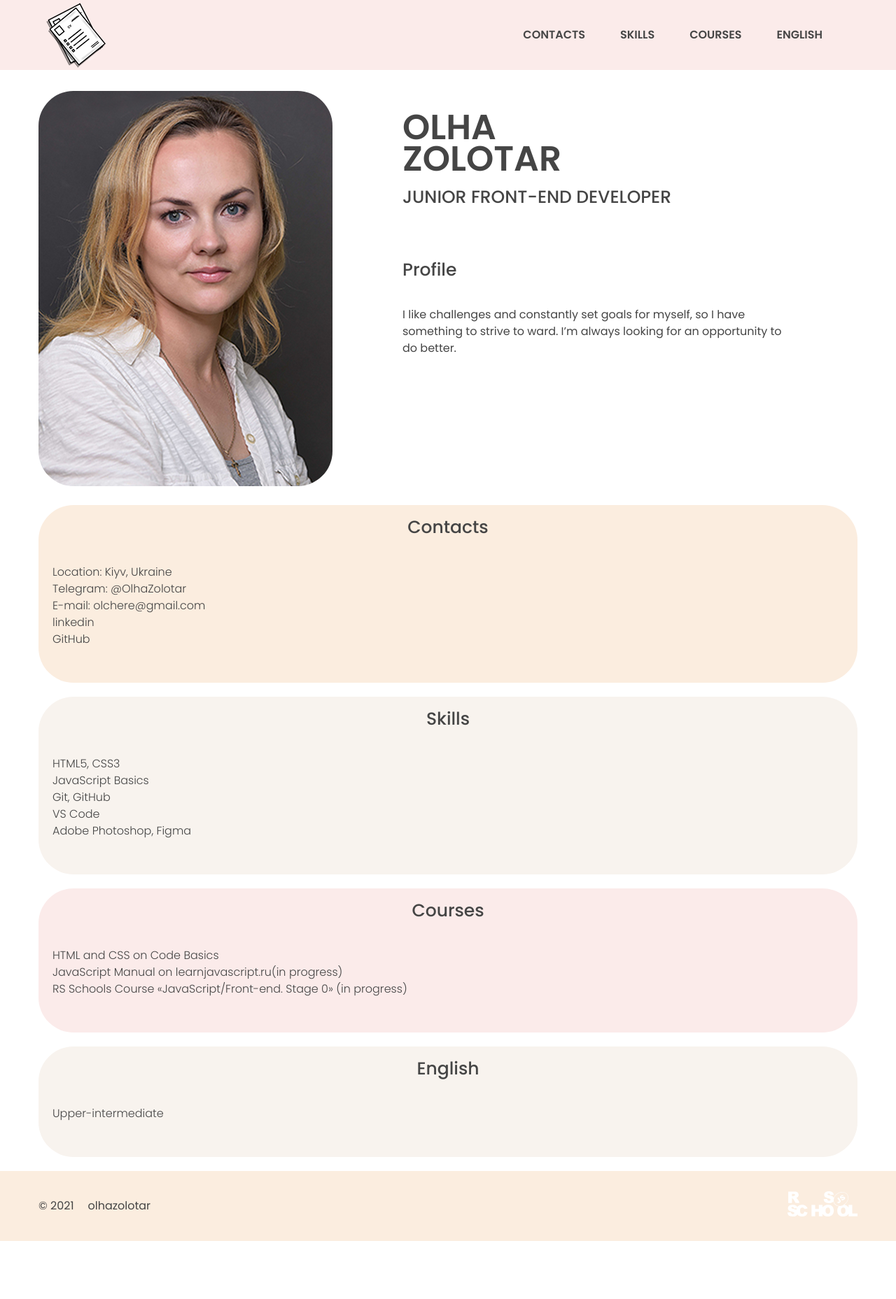
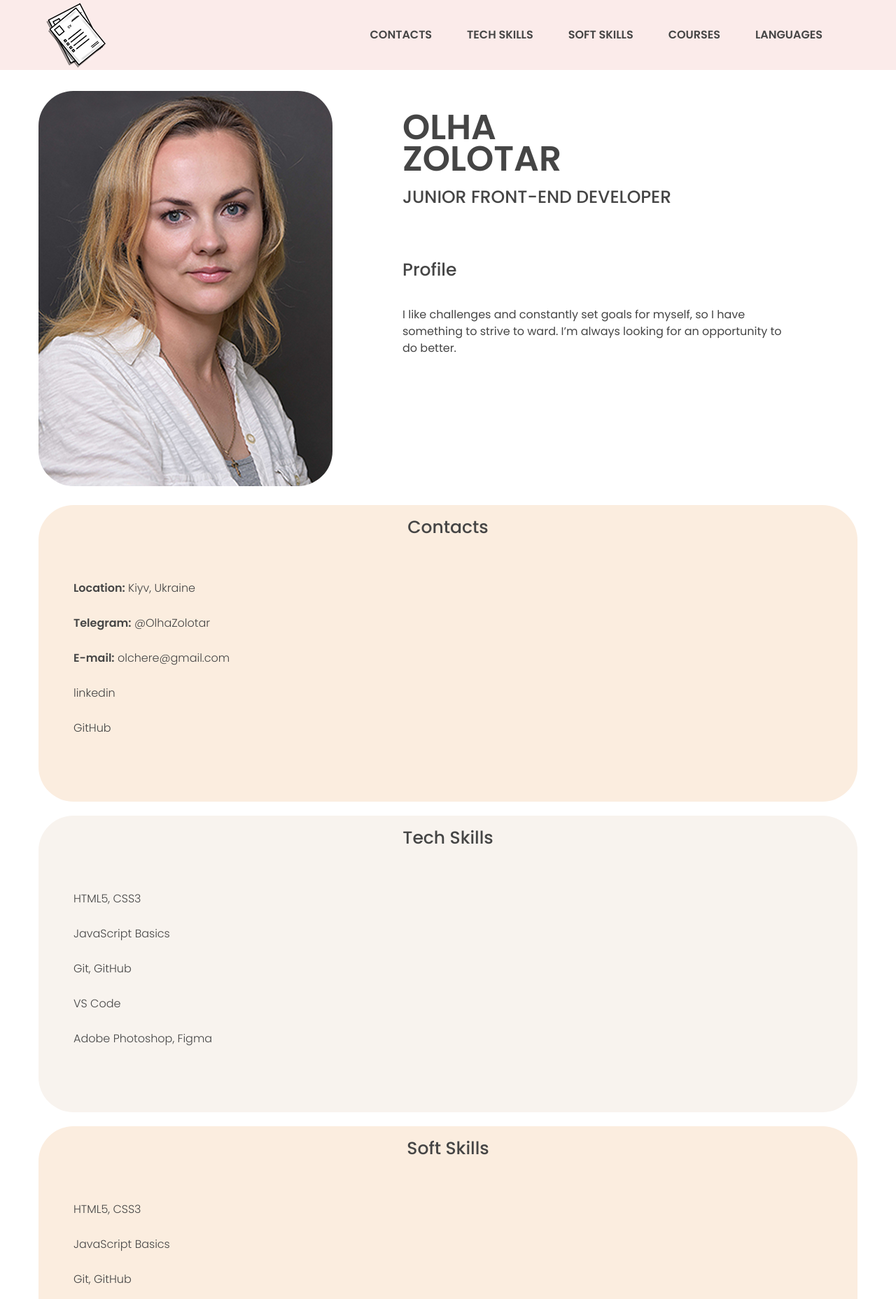
Before and after one commit to OlhaZolotar/rsschool-cv, a plain HTML site: page index.html in a window 1280 px wide. Shown: the top 1857 px of the page at 70% size. Before the commit the page ends 1774 px from the top, so only its background shows below. Drawn offline with Linux system fonts and the light colour scheme.

Commit message:
feat: update main

```diff
--- a/css/style.css
+++ b/css/style.css
@@ -1,11 +1,17 @@
 * {
   box-sizing: border-box;
 }
+
 body {
   font-family: 'Poppins', sans-serif;
   font-size: 16px;
   line-height: 24px;
   color: #454545;
+}
+@media (max-width: 768px) {
+  .section {
+    width: 100%;
+  }
 }
 a {
   text-decoration: none;
@@ -94,8 +100,11 @@ h1 {
   position: relative;
   background-color: #fbeddf;
 }
-.column-skills {
+.column-tech-skills {
   background-color: #f8f3ee;
+}
+.column-soft-skills {
+  background-color: #fbeddf;
 }
 .column-courses {
   background-color: #fbebea;
@@ -114,9 +123,17 @@ h1 {
   font-size: 16px;
   font-weight: 300;
   text-align: justify;
-  margin: 20px;
-  padding-top: 20px;
+  margin: 50px;
+  line-height: 50px;
 }
+.item-link {
+  transition: 0.3s;
+}
+
+.item-link:hover {
+  color: red;
+}
+
 .footer {
   background-color: #fbeddf;
 }
@@ -135,3 +152,9 @@ h1 {
 .footer-git:hover {
   color: red;
 }
+html {
+  scroll-behavior: smooth;
+}
+.accent {
+  font-weight: 600;
+}
--- a/index.html
+++ b/index.html
@@ -13,29 +13,31 @@
     />
     <link rel="stylesheet" href="css/reset.css" />
     <link rel="stylesheet" href="css/style.css" />
+    <link rel="icon" href="./images/favicon.ico" />
   </head>
 
   <body>
     <header id="header" class="header">
-      <div class="container">
-        <div class="header-top">
+      <div class="container header-top">
         <div class="header-logo">
           <a href="#">
             <img src="images/logo.png" alt="logo" />
           </a>
         </div>
+
         <nav class="menu">
           <ul class="menu-list">
-              <li class="menu-items"><a href="#" class="menu-item">Contacts</a></li>
-              <li class="menu-items"><a href="#" class="menu-item">Skills</a></li>
-              <li class="menu-items"><a href="#" class="menu-item">Courses</a></li>
-              <li class="menu-items"><a href="#" class="menu-item">English</a></li>
+            <li class="menu-items"><a href="#contacts" class="menu-item">Contacts</a></li>
+            <li class="menu-items"><a href="#techSkills" class="menu-item">Tech Skills</a></li>
+            <li class="menu-items"><a href="#softSkills" class="menu-item">Soft Skills</a></li>
+            <li class="menu-items"><a href="#courses" class="menu-item">Courses</a></li>
+            <li class="menu-items"><a href="#languages" class="menu-item">Languages</a></li>
           </ul>
         </nav>
       </div>
-      </div>
     </header>
     <!-- /.header -->
+
     <main class="main">
       <div class="container">
         <section class="profile">
@@ -62,18 +64,21 @@
 
         <section>
           <ul class="column">
-            <li class="column-contacts column-all">
+            <li class="column-contacts column-all" id="contacts">
               <h2 class="profile-title-item">Contacts</h2>
               <ul class="item">
-                <li>Location: Kiyv, Ukraine</li>
-                <li>Telegram: @OlhaZolotar</li>
-                <li>E-mail: olchere@gmail.com</li>
-                <li><a href="https://www.linkedin.com/in/olhazolotar/">linkedin</a></li>
-                <li><a href="https://github.com/olhazolotar">GitHub</a></li>
+                <li><span class="accent">Location:</span> Kiyv, Ukraine</li>
+                <li><span class="accent">Telegram:</span> @OlhaZolotar</li>
+                <li><span class="accent">E-mail:</span> olchere@gmail.com</li>
+                <li class="item-link">
+                  <a href="https://www.linkedin.com/in/olhazolotar/">linkedin</a>
+                </li>
+                <li class="item-link"><a href="https://github.com/olhazolotar">GitHub</a></li>
               </ul>
             </li>
-            <li class="column-skills column-all">
-              <h2 class="profile-title-item">Skills</h2>
+
+            <li class="column-tech-skills column-all" id="techSkills">
+              <h2 class="profile-title-item">Tech Skills</h2>
               <ul class="item">
                 <li>HTML5, CSS3</li>
                 <li>JavaScript Basics</li>
@@ -83,22 +88,32 @@
               </ul>
             </li>
 
-            <li class="column-courses column-all">
-              <h2 class="profile-title-item">Courses</h2>
+            <li class="column-soft-skills column-all" id="softSkills">
+              <h2 class="profile-title-item">Soft Skills</h2>
               <ul class="item">
-                <li>HTML and CSS on <a href="https://ru.code-basics.com/">Code Basics</a></li>
-                <li>
-                  JavaScript Manual on
-                  <a href="https://learnjavascript.ru">learnjavascript.ru</a>(in progress)
-                </li>
-                <li>RS Schools Course «JavaScript/Front-end. Stage 0» (in progress)</li>
+                <li>HTML5, CSS3</li>
+                <li>JavaScript Basics</li>
+                <li>Git, GitHub</li>
+                <li>VS Code</li>
+                <li>Adobe Photoshop, Figma</li>
               </ul>
             </li>
 
-            <li class="column-english column-all">
-              <h2 class="profile-title-item">English</h2>
+            <li class="column-courses column-all" id="courses">
+              <h2 class="profile-title-item">Courses</h2>
               <ul class="item">
-                <li>Upper-intermediate</li>
+                <li>RS Schools Course «JavaScript/Front-end. Stage 0» (in progress)</li>
+                <li>IT School GoIT (in progress)</li>
+              </ul>
+            </li>
+
+            <li class="column-english column-all" id="languages">
+              <h2 class="profile-title-item">Languages</h2>
+              <ul class="item">
+                <li><span class="accent">English</span> - Upper-Intermediate</li>
+                <li><span class="accent">Ukrainian</span> - Native</li>
+                <li><span class="accent">Russian</span> - Native</li>
+                <li><span class="accent">Spanish</span> - Elementary</li>
               </ul>
             </li>
           </ul>
@@ -108,17 +123,14 @@
     <!-- /.main -->
 
     <footer id="footer" class="footer">
-      <div class="container">
-        <div class="footer-content">
+      <div class="container footer-content">
         <div class="footer-content-left">
           <p class="footer-copy">&copy; 2021</p>
           <a href="https://github.com/olhazolotar" class="footer-git">olhazolotar</a>
         </div>
-
         <a href="https://rs.school/js/">
-            <img src="./images/rss.svg" alt="rss logo" width="100px" />
+          <img src="./images/rss.svg" alt="rss-logo" width="100px" />
         </a>
-        </div>
       </div>
     </footer>
     <!-- /.footer -->
```
Also changed, not shown: images/favicon.ico (added), images/photo375.jpg (deleted), images/photo735.jpg (deleted), 2 other files. Lines whose indentation alone changed are shown as unchanged.
